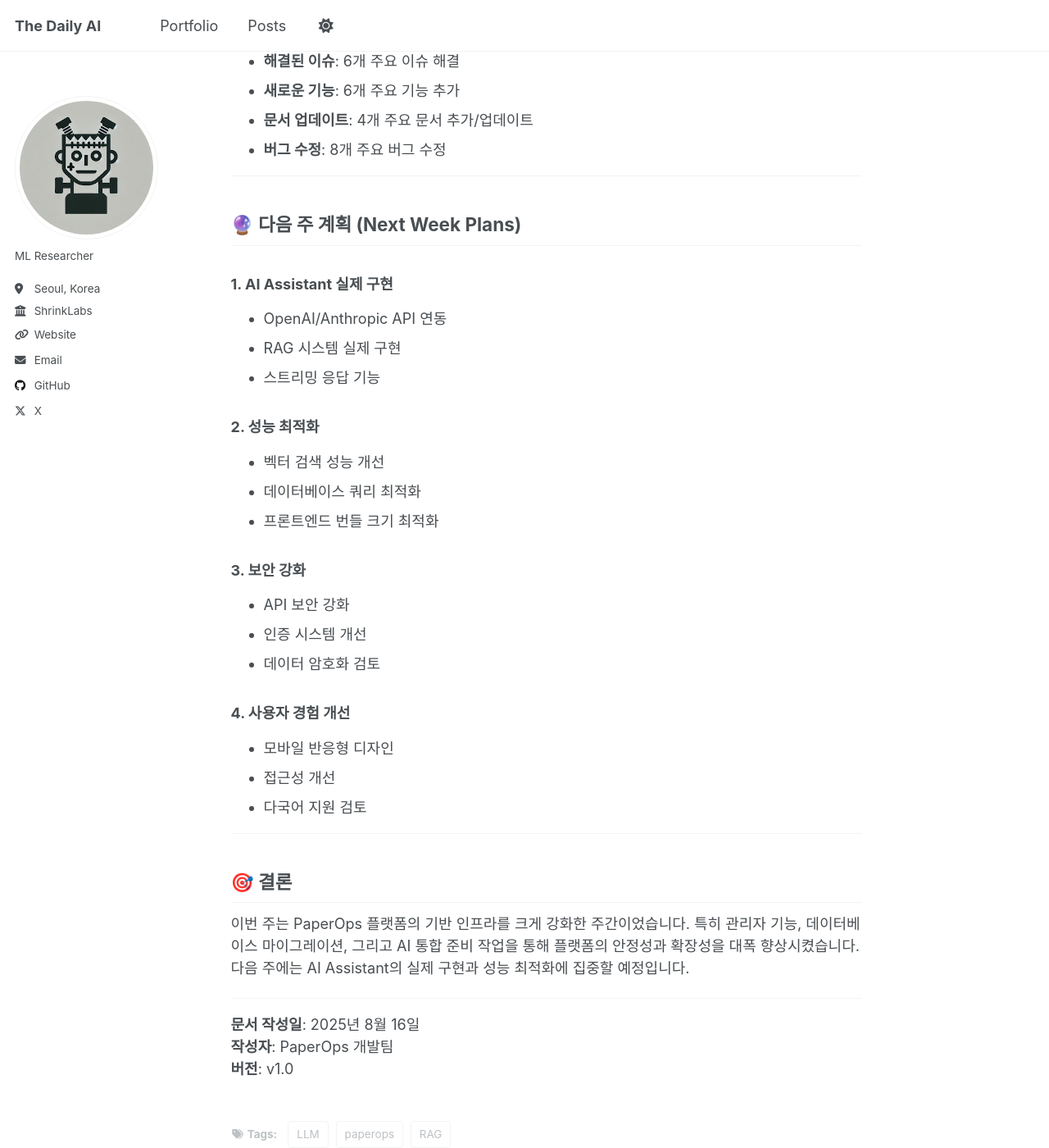
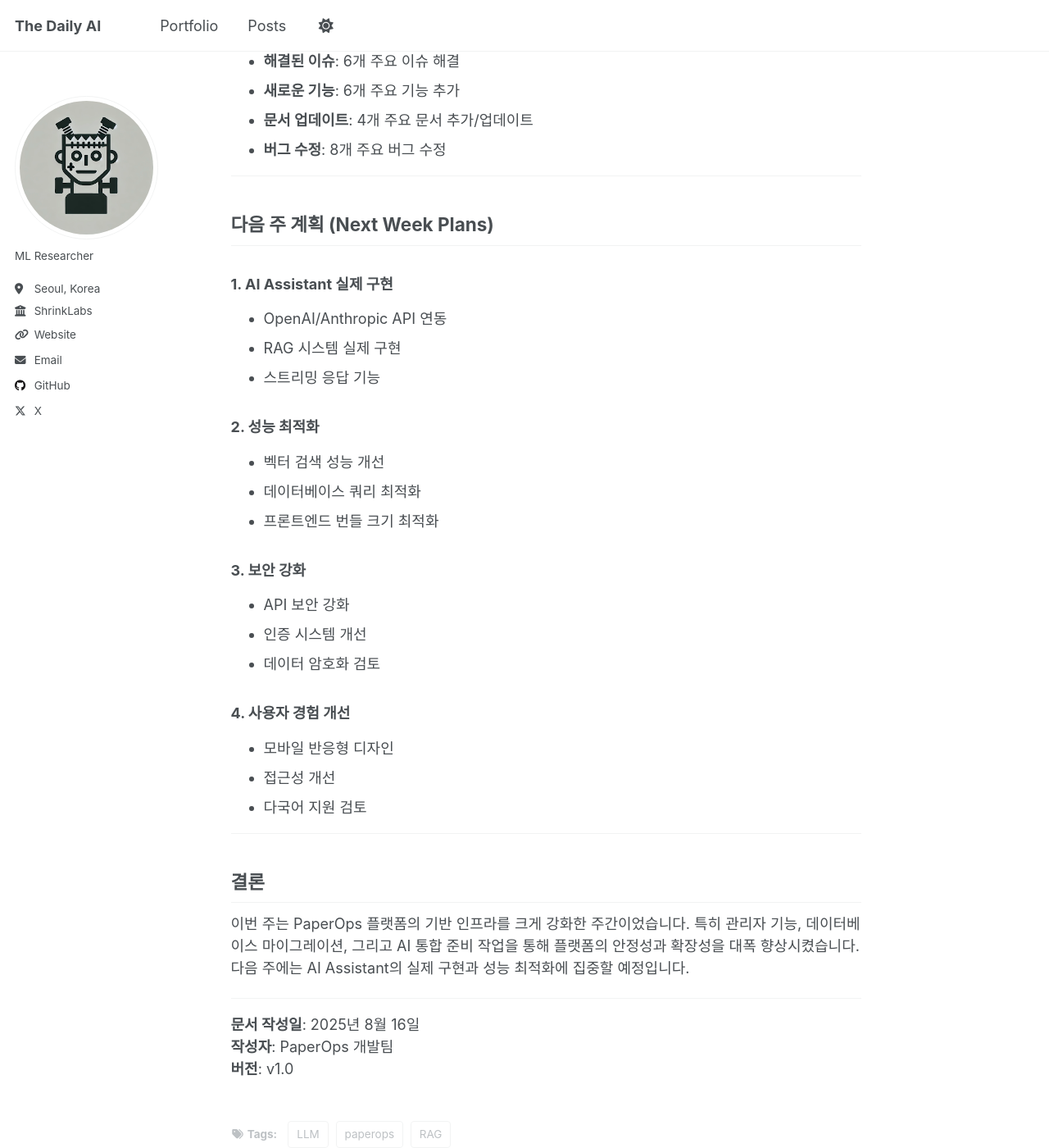
Before and after one commit to parameterfreak/parameterfreak.github.io, a Jekyll site: the page built from _posts/2025-08-16-weekly-release-notes.md, in a window 1280 px wide and 1400 px high, scrolled down 5332 px. Shown: the whole window at 82% size. Built offline with Jekyll 4.4.1, drawn with Linux system fonts in a browser that asks for light colours; a script that is not in the unit is left out.

Commit message:
주간 릴리즈 노트에서 이모지 제거 및 결론 섹션 제목 수정

```diff
--- a/_posts/2025-08-16-weekly-release-notes.md
+++ b/_posts/2025-08-16-weekly-release-notes.md
@@ -168,7 +168,7 @@ tags:
 
 ---
 
-## 🔮 다음 주 계획 (Next Week Plans)
+## 다음 주 계획 (Next Week Plans)
 
 ### 1. AI Assistant 실제 구현
 - OpenAI/Anthropic API 연동
@@ -192,7 +192,7 @@ tags:
 
 ---
 
-## 🎯 결론
+## 결론
 
 이번 주는 PaperOps 플랫폼의 기반 인프라를 크게 강화한 주간이었습니다. 특히 관리자 기능, 데이터베이스 마이그레이션, 그리고 AI 통합 준비 작업을 통해 플랫폼의 안정성과 확장성을 대폭 향상시켰습니다. 다음 주에는 AI Assistant의 실제 구현과 성능 최적화에 집중할 예정입니다.
 
```
